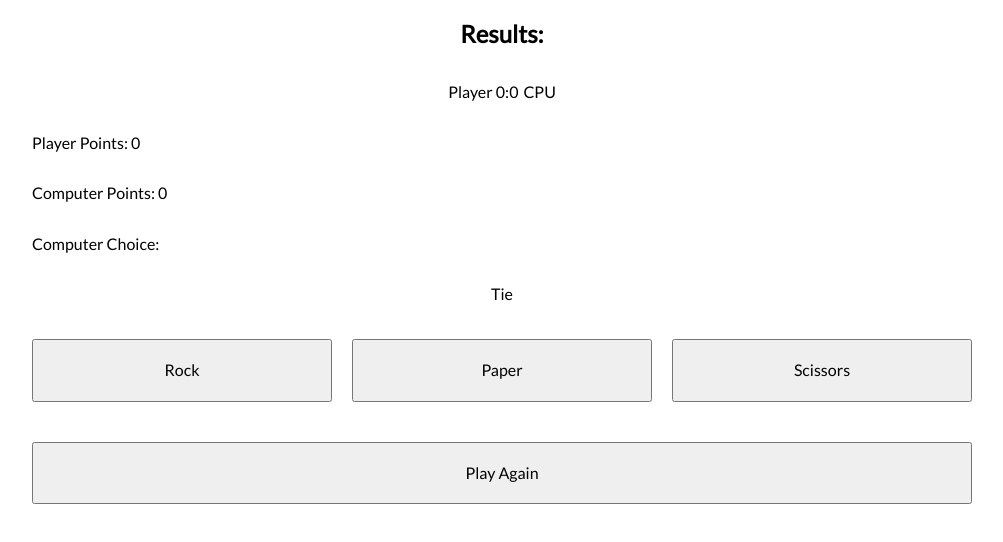
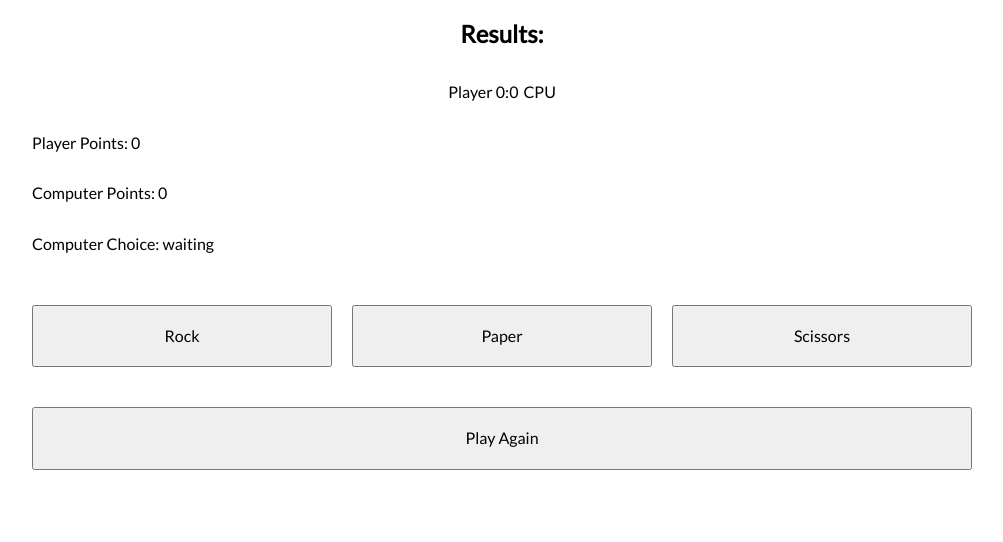
Before and after one commit to Krystian22FrontEnd/rock-paper-scissors-reactVite, a React (Vite) app: page / in a window 1280 px wide. Shown: the top 542 px of the page, without its empty margins (138-1141 px from the left). Built offline with nearby package versions, Linux system fonts and the light colour scheme.

Commit message:
computer has state set to "waiting"

```diff
--- a/src/Game/script.tsx
+++ b/src/Game/script.tsx
@@ -12,7 +12,7 @@ import {
 
 export const Game = () => {
   const [humanChoice, setHumanChoice] = useState<string>("");
-  const [computerChoice, setComputerChoice] = useState<string>("");
+  const [computerChoice, setComputerChoice] = useState<string>("waiting");
   const [playerScore, setPlayerScore] = useState<number>(0);
   const [computerScore, setComputerScore] = useState<number>(0);
   const [playerWins, setPlayerWins] = useState<number>(0);
@@ -83,7 +83,9 @@ export const Game = () => {
         <p>Computer Points: {computerScore}</p>
         <p>Computer Choice: {computerChoice}</p>
       </Wrapper>
-      <TieParagraph>{humanChoice === computerChoice ? "Tie" : ""}</TieParagraph>
+      <TieParagraph>
+        {humanChoice === computerChoice ? "Tie" : ""}
+      </TieParagraph>
       <ButtonWrapper>
         <Button onClick={() => playRound("rock")}>Rock</Button>
         <Button onClick={() => playRound("paper")}>Paper</Button>
```
